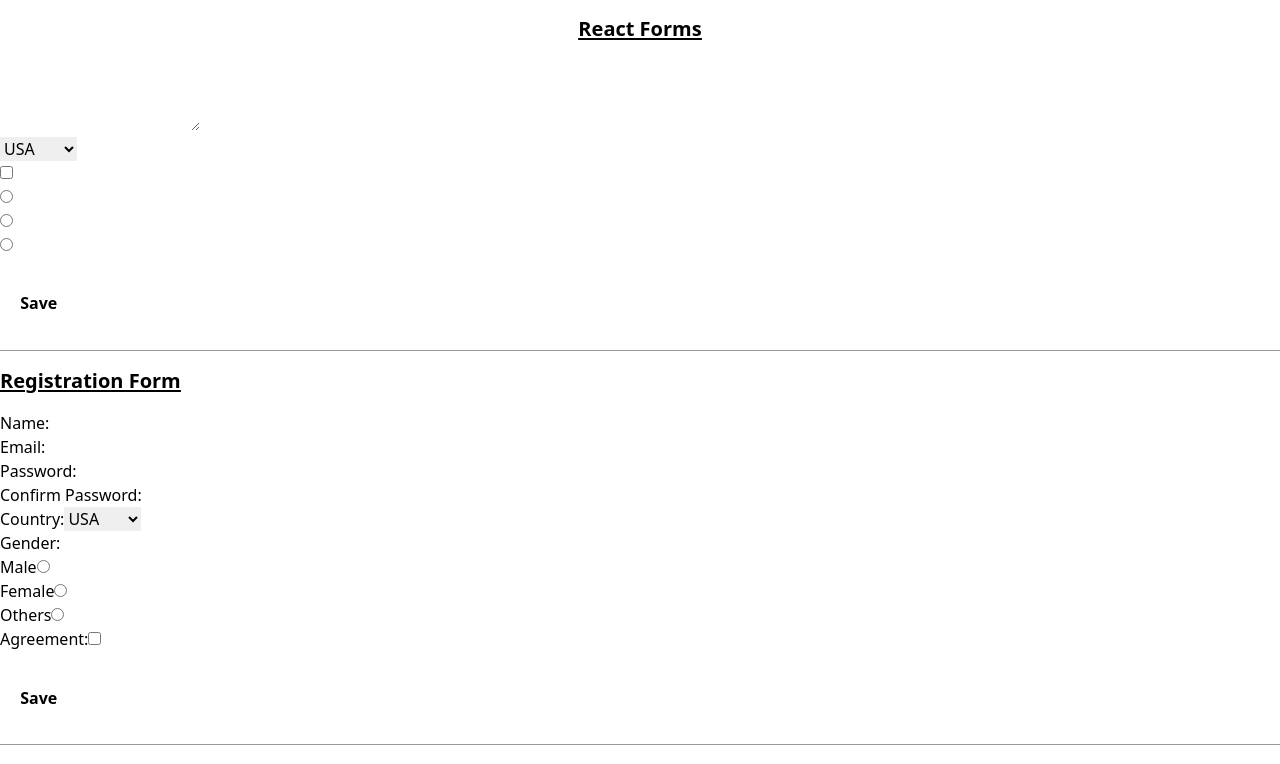
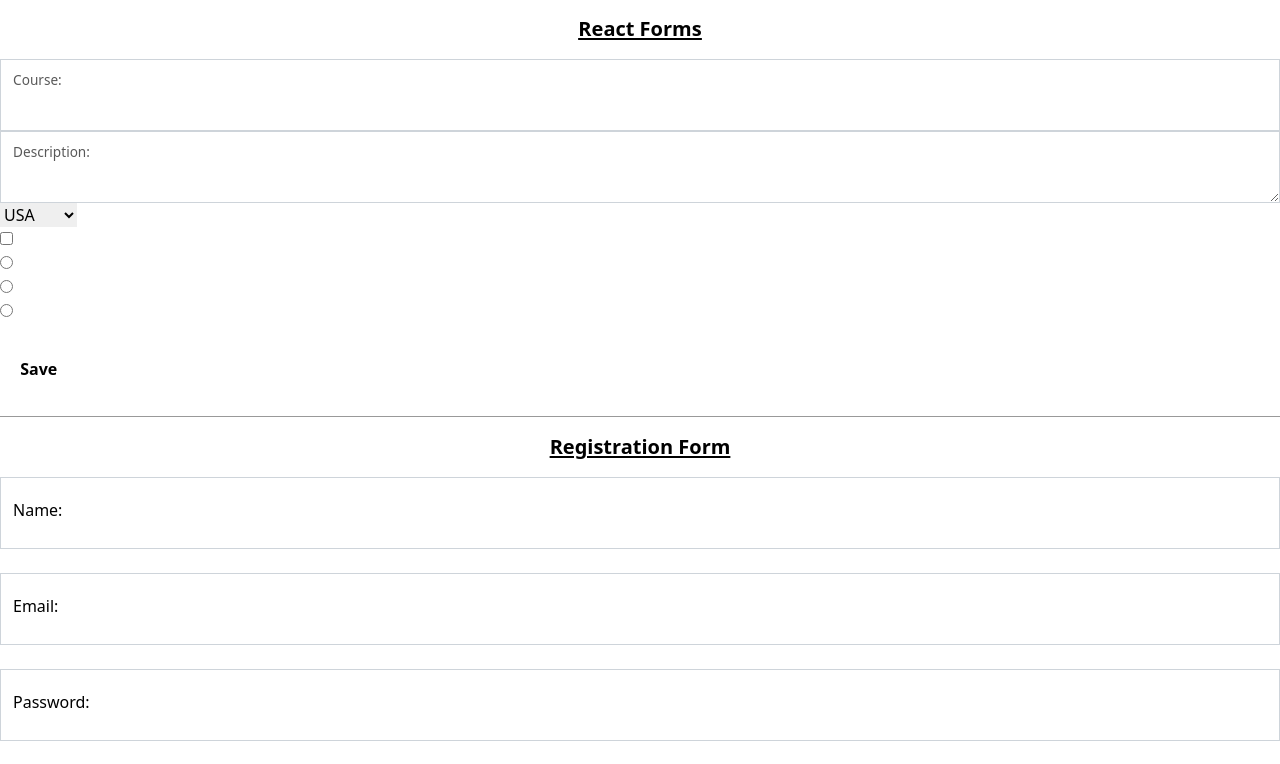
Before and after one commit to NjauSamuel/React_Blog_Project, a React (Vite) app: page / in a window 1280 px wide. Shown: the part 860-1624 px from the top of the page. Built offline with nearby package versions, Linux system fonts and the light colour scheme; no server answers.

Commit message:
Learnt how the useRef is able to interact with DOM elements in React. Also utilized the use effect. Styled up the React Forms.

```diff
--- a/src/App.jsx
+++ b/src/App.jsx
@@ -22,6 +22,7 @@ import Timer from "./components/Chapter_9/Timer";
 import CleanUpInterval from "./components/Chapter_9/CleanUpInterval";
 import Posts from "./components/Chapter_9/Post";
 import MemoHook from "./components/Chapter_9/MemoHook";
+import UseRef from "./components/Chapter_9/useRef";
 
 function App() {
   return (
@@ -92,6 +93,8 @@ function App() {
 
       <MemoHook/>
 
+      <UseRef />
+
     </div>
   )
 }
--- /dev/null
+++ b/src/components/Chapter_9/useRef.jsx
@@ -0,0 +1,58 @@
+import { useState, useRef, useEffect } from "react"
+
+
+const UseRef = () => {
+    const [input, setInput] = useState({name: "", email: "", password: ""})
+
+    const inputRef = useRef(null)
+
+    useEffect(() => {
+        console.log(inputRef.current)
+        inputRef.current.focus()
+    }, []) //After the initial render, this use effect function should call and focus on the first element,
+    //(That's the need for the empty array. since the useEffect can call after initial render )
+
+    const handleChange = (e) =>{
+        setInput((prev) => ({ ...prev, [e.target.name]: e.target.value }))
+    }
+
+    return(
+        <div className="mt-6 grid grid-cols-12">
+            <hr className="col-span-12"/>
+            <h2 className="col-span-12">6. useRef Hook</h2>
+
+            <div className="col-span-8  col-start-3 grid">
+
+                <div className="form-floating flex items-center">
+                    <input ref={inputRef} type="text" id="name" name="name" value={input.name} onChange={handleChange} className="form-control" placeholder="Name" /><br />
+                    <label htmlFor="name">Name:</label>
+                </div>
+
+                <div className="form-floating flex items-center">
+                    <input type="email" id="email" name="email" value={input.email} onChange={handleChange} className="form-control" placeholder="Email" /><br />
+                    <label htmlFor="email">Email:</label>
+                </div>
+
+                <div className="form-floating flex items-center">
+                    <input type="password" id="password" name="password" value={input.password} onChange={handleChange} className="form-control" placeholder="Password: " /><br />
+                    <label htmlFor="password">Password:</label>
+                </div>
+
+            </div>
+
+            <p id="paragraph-like" className="col-span-12 text-black">
+                In this example, I want the first element <b>(Input box)</b> autofocused by default on the initial render. <br/><br/>
+                This can be done with dom operations which is usually frowned upon. <br/><br/>
+                But luckily, react provides us with the <b>useRef</b> hook to work with DOM operations. <br/><br/>
+                After the initial render, a <b>useEffect</b> hook should call a function <b>(useRef)</b> to focus on the first element,
+                thus we passed an empty array as the second parameter to make sure the useEffect hook only calls
+                in the initial render.
+            </p>
+
+        </div>
+
+
+    )
+}
+
+export default UseRef
--- a/src/components/Form.jsx
+++ b/src/components/Form.jsx
@@ -35,36 +35,42 @@ const Form = () => {
     console.log(gender)
 
     return(
-        <div className="pt-2">
+        <div className="pt-2  grid lg:grid-cols-12">
 
-            <hr />
+            <hr className=" lg:col-span-12"/>
 
-            <h2 className="py-4 font-bold text-2xl"><u><center>React Forms</center></u></h2>
+            <h2 className="py-4 font-bold text-2xl lg:col-span-12"><u><center>React Forms</center></u></h2>
 
-            <form onSubmit={handleSubmit}>
-                <input name="course" value={course} onChange={handleChange} className="border border-slate-300 rounded-sm"/>
+            <form onSubmit={handleSubmit} className="col-span-8  col-start-3 grid">
 
-                <br />
+                <div className="form-floating flex items-center">
+                    <input name="course" id="course" value={course} onChange={handleChange} className="border border-slate-300 rounded-sm form-control"/>
+                    <label htmlFor="course">Course:</label>
+                </div>
 
-                <textarea name="desc" value={desc} onChange={handleChange} className="border border-slate-300 my-3"></textarea>
+                <div className="form-floating flex items-center">
+                    <textarea name="desc" id="desc" value={desc} onChange={handleChange} className="border border-slate-300 my-3 form-control"></textarea>
+                    <label htmlFor="desc">Description:</label>
+                </div>
 
-                <br />
-
+                <div className="form-floating2 flex items-center">
                     <select name="country" value={country} onChange={handleChange} className="border border-slate-300 mb-5">
                         <option value="USA">USA</option>
                         <option value="Canada">Canada</option>
                         <option value="UK">UK</option>
                     </select>
+                </div>
 
-                <br />
+                <div className="form-floating2 flex items-center">
+                    <input type="checkbox" name="agreement" checked={agreement} onChange={handleChange} className="mb-5" />
+                </div>
 
-                <input type="checkbox" name="agreement" checked={agreement} onChange={handleChange} className="mb-5" />
-
-                <br />
-
+                <div className="form-floating2 flex items-center">
                     <input type="radio" name="gender" value="male" onChange={handleChange} /><br />
                     <input type="radio" name="gender" value="female" onChange={handleChange} /> <br />
                     <input type="radio" name="gender" value="others" onChange={handleChange} /> <br />
+                </div>
+
 
                 <input id="submit" type="submit" value="Save" className="my-5 bg-yellow-600 hover:bg-yellow-800 text-white" />
 
--- a/src/components/RegistrationForm.jsx
+++ b/src/components/RegistrationForm.jsx
@@ -37,48 +37,61 @@ const RegistrationForm = () => {
 
     return(
 
-        <div className="pt-2">
+        <div className="pt-2 grid lg:grid-cols-12">
 
-            <hr />
+            <hr className=" lg:col-span-12"/>
 
-            <h2 className="my-4 font-black text-xl"><u>Registration Form</u></h2>
+            <h2 className=" lg:col-span-12"><center>Registration Form</center></h2>
 
-            <form onSubmit={handleSubmit}>
-                <div>
-                    <label>Name:</label>
-                    <input type="text" name="name" value={data.name} onChange={handleChange} className="border border-slate-400 ml-3" /><br />
+            <form onSubmit={handleSubmit} className="lg:col-span-8  lg:col-start-3 grid">
 
-                    <label className="mt-3">Email:</label>
-                    <input type="email" name="email" value={data.email} onChange={handleChange} className="border border-slate-400 ml-3 mt-3" /><br />
+                <div className="form-floating flex items-center">
+                    <input type="text" id="name" name="name" value={data.name} onChange={handleChange} className="form-control" placeholder="Name" /><br />
+                    <label htmlFor="name">Name:</label>
+                </div>
 
+                <div className="form-floating flex items-center">
+                    <input type="email" id="email" name="email" value={data.email} onChange={handleChange} className="form-control" placeholder="Email" /><br />
+                    <label htmlFor="email">Email:</label>
+                </div>
 
-                    <label className="mt-3">Password:</label>
-                    <input type="password" name="password" value={data.password} onChange={handleChange} className="border border-slate-400 ml-3 mt-3" /><br />
+                <div className="form-floating flex items-center">
+                    <input type="password" id="password" name="password" value={data.password} onChange={handleChange} className="form-control" placeholder="Password: " /><br />
+                    <label htmlFor="password">Password:</label>
+                </div>
 
-                    <label className="mt-3">Confirm Password:</label>
-                    <input type="password" name="confirmPassword" value={data.confirmPassword} onChange={handleChange} className="border border-slate-400 ml-3 mt-3" /><br />
+                <div className="form-floating flex items-center">
+                    <input type="password" id="confirmPassword" name="confirmPassword" value={data.confirmPassword} onChange={handleChange} className="form-control" placeholder="Confirm Password" /><br />
+                    <label htmlFor="confirmPassword">Confirm Password:</label>
+                </div>
 
-                    <label className="mt-3">Country:</label>
-                    <select name="country" value={data.country} onChange={handleChange} className="mt-3 ml-3">
+                <div className="form-control2 flex items-center">
+                    <label >Country:</label>
+                    <select name="country" value={data.country} onChange={handleChange} className=" ml-3 border border-slate-300">
                         <option value="USA">USA</option>
                         <option value="Canada">Canada</option>
                         <option value="UK">UK</option>
                     </select> <br />
+                </div>
 
+                <div className="form-control2">
                     <p className="my-2 text-lg font-bold">Gender:</p>
-                    <label>Male</label>
+                    <label className="inline-block min-w-14">Male</label>
                     <input type="radio" name="gender" value='male' onChange={handleChange} className="border border-slate-400 ml-3" /><br />
-                    <label className="mt-3">Female</label>
+                    <label className="inline-block min-w-14 mt-3">Female</label>
                     <input type="radio" name="gender" value='female' onChange={handleChange} className="border border-slate-400 ml-3 mt-3" /><br />
-                    <label className="mt-3">Others</label>
+                    <label className="inline-block min-w-14 mt-3">Others</label>
                     <input type="radio" name="gender" value='others' onChange={handleChange} className="border border-slate-400 ml-3 mt-3" /><br />
+                </div>
 
-                    <label className="mt-3">Agreement:</label>
-                    <input type="checkbox" name="agreement" checked={data.agreement} onChange={handleChange} className="border border-slate-400 ml-3 mt-3" /><br />
+                <div className="form-control2">
+                    <label>Agreement:</label>
+                    <input type="checkbox" name="agreement" checked={data.agreement} onChange={handleChange} className="border border-slate-400 ml-3" /><br />
+                </div>
 
-                    <input id="submit" type="submit" value="Save" className="my-5 bg-green-600 hover:bg-green-800 text-white" />
+                <input id="submit" type="submit" value="Save" className="my-5 bg-green-600 hover:bg-green-800 text-white" />
 
-                </div>
+
             </form>
 
         </div>
--- a/src/index.css
+++ b/src/index.css
@@ -78,3 +78,87 @@ hr {
    --tw-border-opacity: 0.4;
    border-color: rgb(0 0 0 / var(--tw-border-opacity)) /* #000000 */;
 }
+
+.form-control,
+.form-control2 {
+   display: block;
+   width: 100%;
+   padding: 0.375rem 0.75rem;
+   font-size: 1rem;
+   font-weight: 400;
+   line-height: 1.5;
+   color: #212529;
+   background-color: #fff;
+   background-clip: padding-box;
+   border: 1px solid #ced4da;
+   -webkit-appearance: none;
+   -moz-appearance: none;
+   appearance: none;
+   border-radius: 0;
+   transition: border-color 0.15s ease-in-out, box-shadow 0.15s ease-in-out;
+}
+
+.form-control2 {
+   padding: 1.5rem 0.75rem !important;
+}
+
+.form-control:focus,
+.form-control2:focus-within {
+   color: #212529;
+   background-color: #fff;
+   border-color: #80c2d0;
+   outline: 0;
+   box-shadow: 0 0 0 0.25rem rgba(0, 133, 161, 0.25);
+}
+
+.form-floating > .form-control {
+   height: 4.5rem;
+   line-height: 1.25;
+}
+
+.form-floating {
+   position: relative;
+}
+
+.form-floating > label {
+   position: absolute;
+   top: 0;
+   left: 0;
+   width: 100%;
+   height: 100%;
+   padding: 1.25rem 0.75rem;
+   overflow: hidden;
+   text-align: start;
+   text-overflow: ellipsis;
+   white-space: nowrap;
+   pointer-events: none;
+   border: 1px solid transparent;
+   transform-origin: 0 0;
+   transition: opacity 0.1s ease-in-out, transform 0.1s ease-in-out;
+}
+
+.form-floating > .form-control::placeholder,
+.form-floating > .form-control-plaintext::placeholder {
+   color: transparent;
+}
+
+.form-floating > .form-control {
+   padding: 1rem 0.75rem;
+}
+
+.form-floating > .form-control:focus,
+.form-floating > .form-control:not(:placeholder-shown) {
+   padding-top: 1.625rem;
+   padding-bottom: 0.625rem;
+}
+
+.form-floating > .form-control:focus ~ label,
+.form-floating > .form-control:not(:placeholder-shown) ~ label {
+   opacity: 0.65;
+   transform: scale(0.85) translateY(-0.5rem) translateX(0.15rem);
+}
+
+.form-floating > .form-control {
+   height: 4.5rem;
+   line-height: 1.25;
+}
```
Lines whose indentation alone changed are shown as unchanged.
